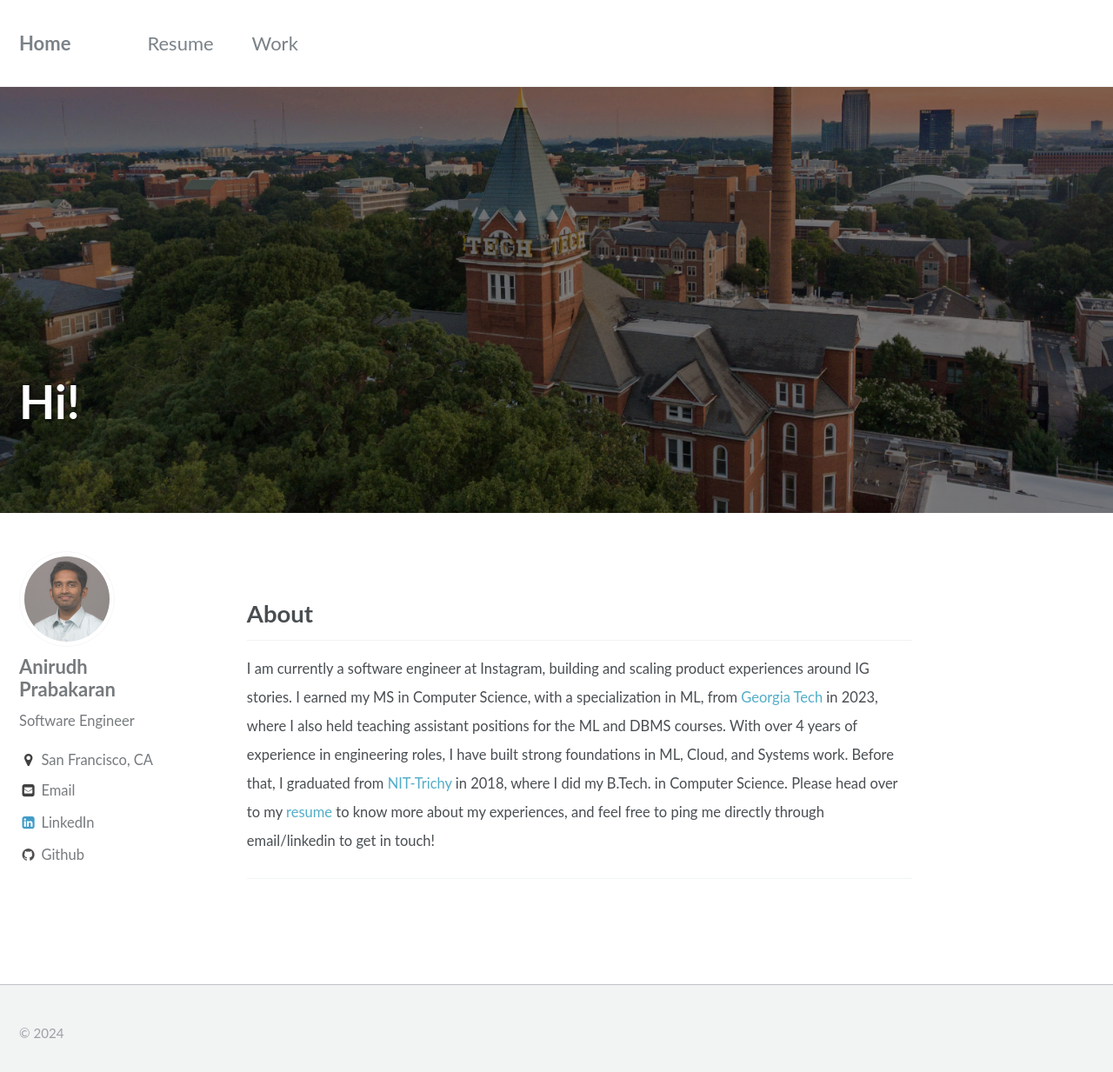
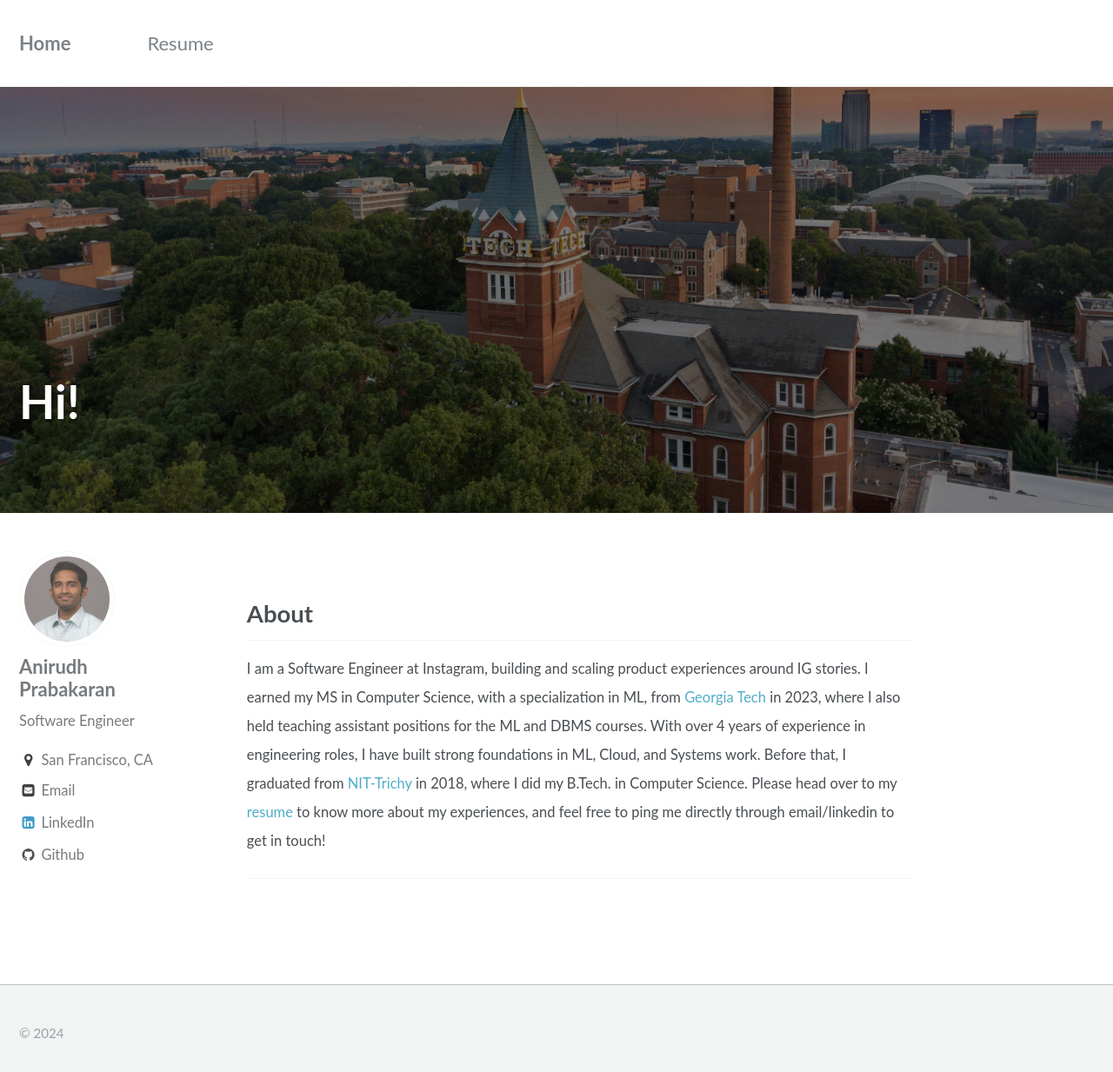
Before and after one commit to Anirudh58/Anirudh58.github.io, a Jekyll site: the page built from _pages/home.md, in a window 1280 px wide and 1244 px high. Shown: the top 1233 px of the window at 87% size. Built offline with Jekyll 4.4.1, drawn with Linux system fonts in a browser that asks for light colours.

Commit message:
feb update

```diff
--- a/_data/navigation.yml
+++ b/_data/navigation.yml
@@ -2,8 +2,8 @@
 main:
   - title: "Resume"
     url: /resume/
-  - title: "Work"
-    url: /work/
+  # - title: "Work"
+  #   url: /work/
   # - title: "Research"
   #   url: /research/
   # - title: "Blog"
--- a/_pages/home.md
+++ b/_pages/home.md
@@ -15,7 +15,7 @@ excerpt: ""
 
 ## About
 
-<small> I am currently a software engineer at Instagram, building and scaling product experiences around IG stories. I earned my MS in Computer Science, with a specialization in ML, from [Georgia Tech](https://www.gatech.edu/) in 2023, where I also held teaching assistant positions for the ML and DBMS courses. With over 4 years of experience in engineering roles, I have built strong foundations in ML, Cloud, and Systems work. Before that, I graduated from [NIT-Trichy](https://www.nitt.edu/) in 2018, where I did my B.Tech. in Computer Science. Please head over to my [resume](/resume) to know more about my experiences, and feel free to ping me directly through email/linkedin to get in touch!
+<small> I am a Software Engineer at Instagram, building and scaling product experiences around IG stories. I earned my MS in Computer Science, with a specialization in ML, from [Georgia Tech](https://www.gatech.edu/) in 2023, where I also held teaching assistant positions for the ML and DBMS courses. With over 4 years of experience in engineering roles, I have built strong foundations in ML, Cloud, and Systems work. Before that, I graduated from [NIT-Trichy](https://www.nitt.edu/) in 2018, where I did my B.Tech. in Computer Science. Please head over to my [resume](/resume) to know more about my experiences, and feel free to ping me directly through email/linkedin to get in touch!
 </small>
 
 
```
